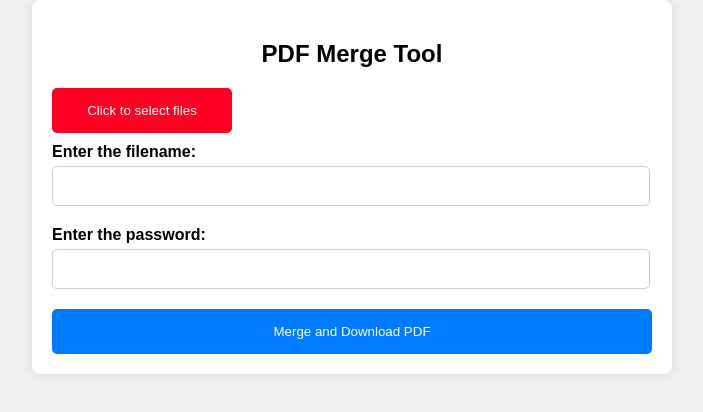
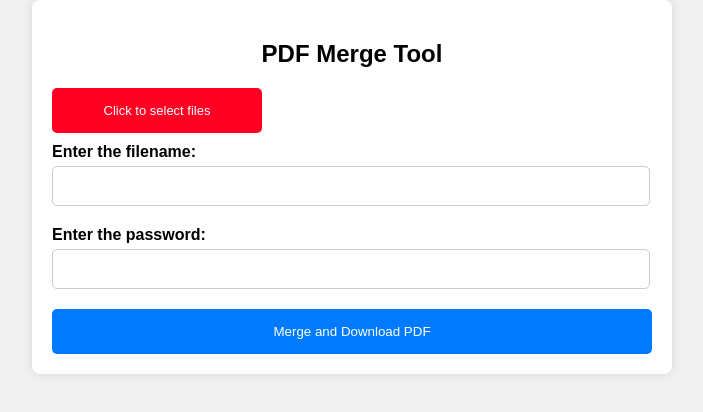
Before and after one commit to BalajiHarinath/screenshot-to-pdf-frontend, a React (Create React App) app: page / in a window 1280 px wide. Shown: the top 412 px of the page, without its empty margins (288-991 px from the left). Built offline with nearby package versions, Linux system fonts and the light colour scheme.

Commit message:
refactor: modified FileUploader.jsx

```diff
--- a/src/App.css
+++ b/src/App.css
@@ -96,15 +96,25 @@ body {
   text-align: center;
 }
 
-/* .select-files-button {
-  background-color: #007bff;
-  color: white;
-  padding: 10px 20px;
-  border: none;
-  cursor: pointer;
-  margin-top: 10px;
+input[type="file"] {
+  display: none;
 }
 
-.select-files-button:hover {
-  background-color: #0056b3;
-} */
+.custom-file-upload {
+  display: inline-block;
+  width: 30%;
+  padding: 15px;
+  background-color: #ff0022;
+  color: #fff;
+  text-align: center;
+  border: none;
+  border-radius: 5px;
+  cursor: pointer;
+  transition: background-color 0.3s ease;
+  margin-bottom: 10px;
+  font-size: small;
+}
+
+.custom-file-upload:hover {
+  background-color: #f53232;
+}
--- a/src/components/FileUploader.jsx
+++ b/src/components/FileUploader.jsx
@@ -19,20 +19,40 @@
 // export default FileUploader;
 
 
-import React, { useCallback } from 'react';
-import { useDropzone } from 'react-dropzone';
+// import React, { useCallback } from 'react';
+// import { useDropzone } from 'react-dropzone';
+
+// const FileUploader = ({ onFilesSelected }) => {
+//   const onDrop = useCallback((acceptedFiles) => {
+//     onFilesSelected(acceptedFiles);
+//   }, [onFilesSelected]);
+
+//   const { getRootProps, getInputProps } = useDropzone({ onDrop });
+
+//   return (
+//     <div {...getRootProps()}>
+//       <input {...getInputProps()} />
+//       <button className="select-files-button">Click to select files</button>
+//     </div>
+//   );
+// };
+
+// export default FileUploader;
+
+import React from 'react';
 
 const FileUploader = ({ onFilesSelected }) => {
-  const onDrop = useCallback((acceptedFiles) => {
-    onFilesSelected(acceptedFiles);
-  }, [onFilesSelected]);
-
-  const { getRootProps, getInputProps } = useDropzone({ onDrop });
+  const handleFileChange = (e) => {
+    const files = e.target.files;
+    onFilesSelected(files);
+  };
 
   return (
-    <div {...getRootProps()}>
-      <input {...getInputProps()} />
-      <button className="select-files-button">Click to select files</button>
+    <div>
+      <label className="custom-file-upload">
+        <input type="file" onChange={handleFileChange} multiple />
+        Click to select files
+      </label>
     </div>
   );
 };
```
